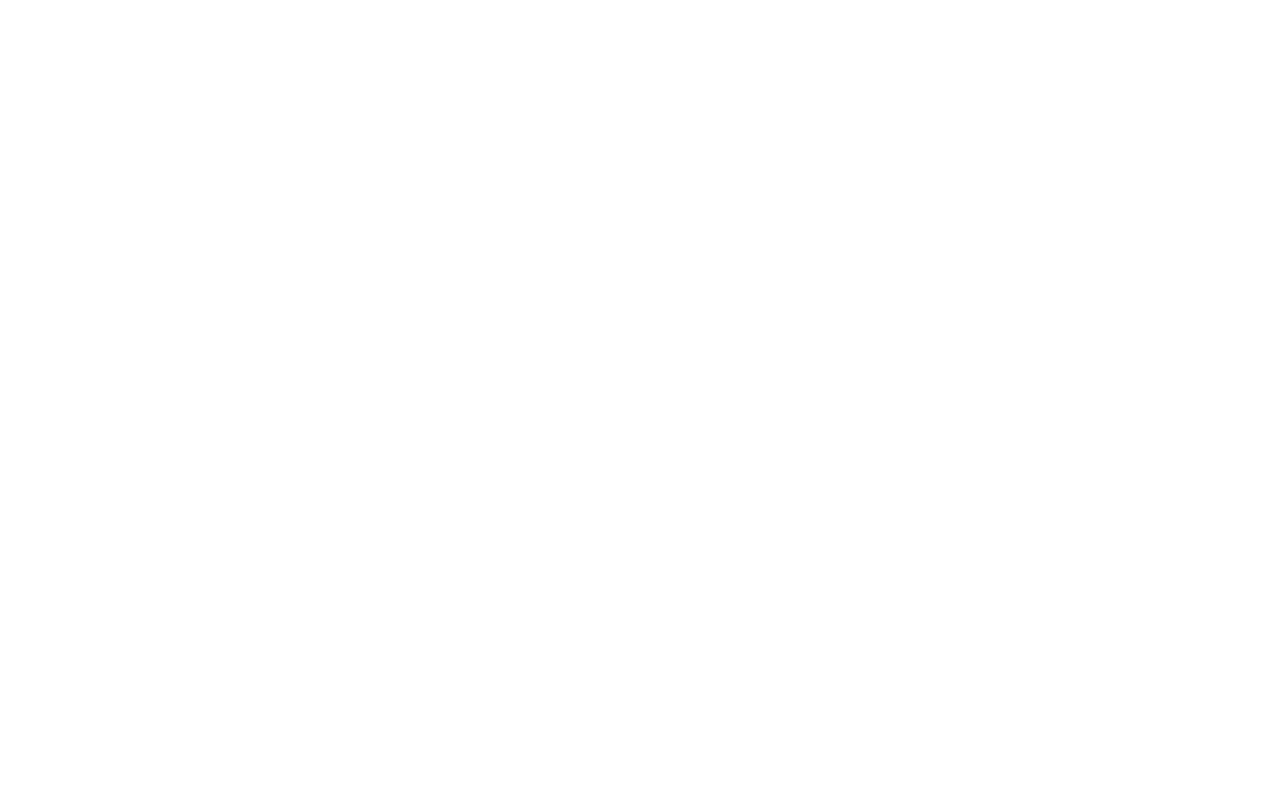
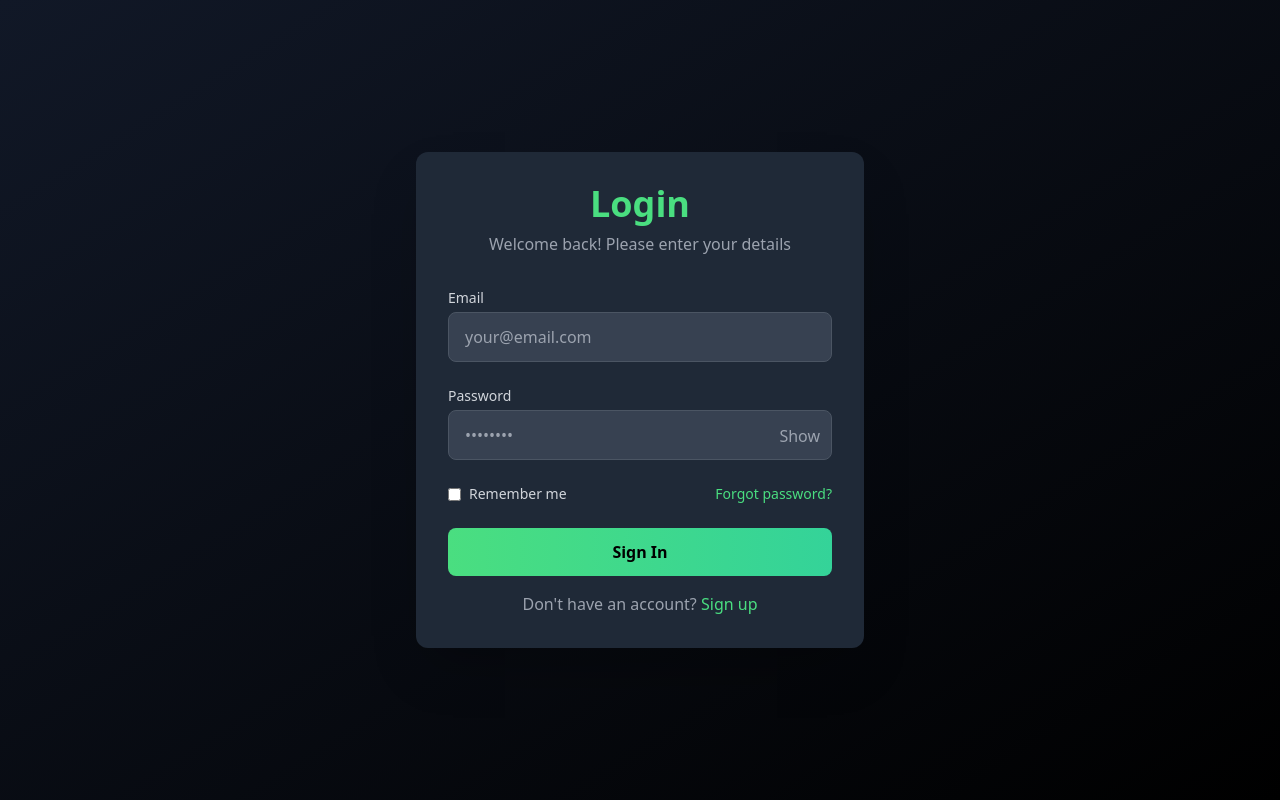
Before and after one commit to SeifEldin15/Sign-Language-Website, a React (Vite) app: page /login in a window 1280 px wide. Before the commit this address had no page. Built offline with nearby package versions, Linux system fonts and the light colour scheme.

Commit message:
login  page

```diff
--- a/src/App.jsx
+++ b/src/App.jsx
@@ -1,5 +1,7 @@
 import { useState } from 'react'
 import Signup from './pages/signup'
+import Login from './pages/login'
+import Home from './pages/home'
 import { BrowserRouter, Routes, Route } from 'react-router-dom'
 function App() {
   const [count, setCount] = useState(0)
@@ -9,6 +11,8 @@ function App() {
     <BrowserRouter>
       <Routes>
         <Route path="/signup" element={<Signup />} />
+        <Route path="/login" element={<Login />} />
+        <Route path="/home" element={<Home />} />
       </Routes>
     </BrowserRouter>
     </>
--- a/src/pages/login.jsx
+++ b/src/pages/login.jsx
@@ -1,9 +1,72 @@
-import React from 'react';
+import React, { useState } from 'react';
+import { Link } from 'react-router-dom';
 
 const Login = () => {
+  const [showPassword, setShowPassword] = useState(false);
+
   return (
-   <>
-   </>
+    <div className="min-h-screen bg-gradient-to-br from-gray-900 to-black flex items-center justify-center p-4">
+      <div className="max-w-md w-full bg-gray-800 rounded-xl p-8 shadow-2xl">
+        {/* Header */}
+        <div className="mb-8 text-center">
+          <h1 className="text-4xl font-bold text-green-400 mb-2">Login</h1>
+          <p className="text-gray-400">Welcome back! Please enter your details</p>
+        </div>
+
+        <form className="space-y-6">
+          <div>
+            <label className="text-gray-300 text-sm font-medium mb-1 block">Email</label>
+            <input
+              type="email"
+              className="w-full px-4 py-3 rounded-lg bg-gray-700 border border-gray-600 text-white focus:outline-none focus:border-green-400 transition"
+              placeholder="your@email.com"
+            />
+          </div>
+
+          <div className="relative">
+            <label className="text-gray-300 text-sm font-medium mb-1 block">Password</label>
+            <input
+              type={showPassword ? "text" : "password"}
+              className="w-full px-4 py-3 rounded-lg bg-gray-700 border border-gray-600 text-white focus:outline-none focus:border-green-400 transition"
+              placeholder="••••••••"
+            />
+            <button
+              type="button"
+              className="absolute right-3 top-[38px] text-gray-400 hover:text-gray-200"
+              onClick={() => setShowPassword(!showPassword)}
+            >
+              {showPassword ? "Hide" : "Show"}
+            </button>
+          </div>
+
+          <div className="flex justify-between items-center">
+            <label className="flex items-center text-sm text-gray-300">
+              <input type="checkbox" className="mr-2 rounded border-gray-600 text-green-400 focus:ring-green-400" />
+              Remember me
+            </label>
+            <Link to="/forgot-password" className="text-sm text-green-400 hover:text-green-300">
+              Forgot password?
+            </Link>
+          </div>
+
+          <div className="flex flex-col space-y-4">
+            <button
+              type="submit"
+              className="w-full bg-gradient-to-r from-green-400 to-emerald-400 text-black font-semibold py-3 px-4 rounded-lg hover:opacity-90 transition duration-300"
+            >
+              Sign In
+            </button>
+
+            <p className="text-gray-400 text-center">
+              Don't have an account?{' '}
+              <Link to="/signup" className="text-green-400 hover:text-green-300 font-medium">
+                Sign up
+              </Link>
+            </p>
+          </div>
+        </form>
+      </div>
+    </div>
   );
 };
 
```
